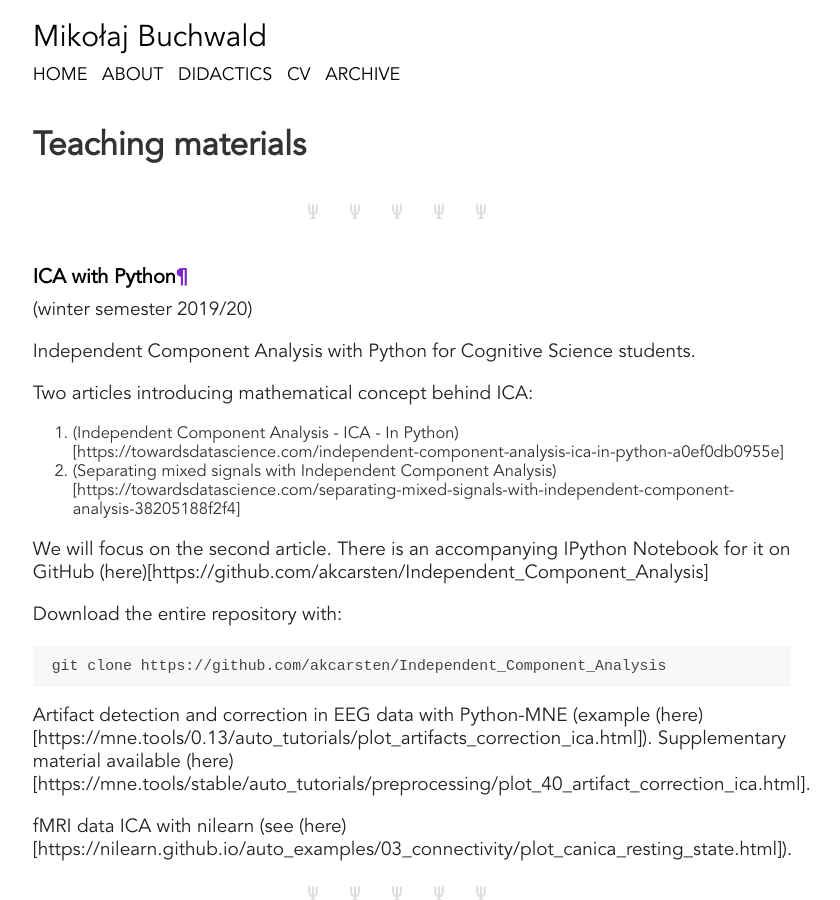
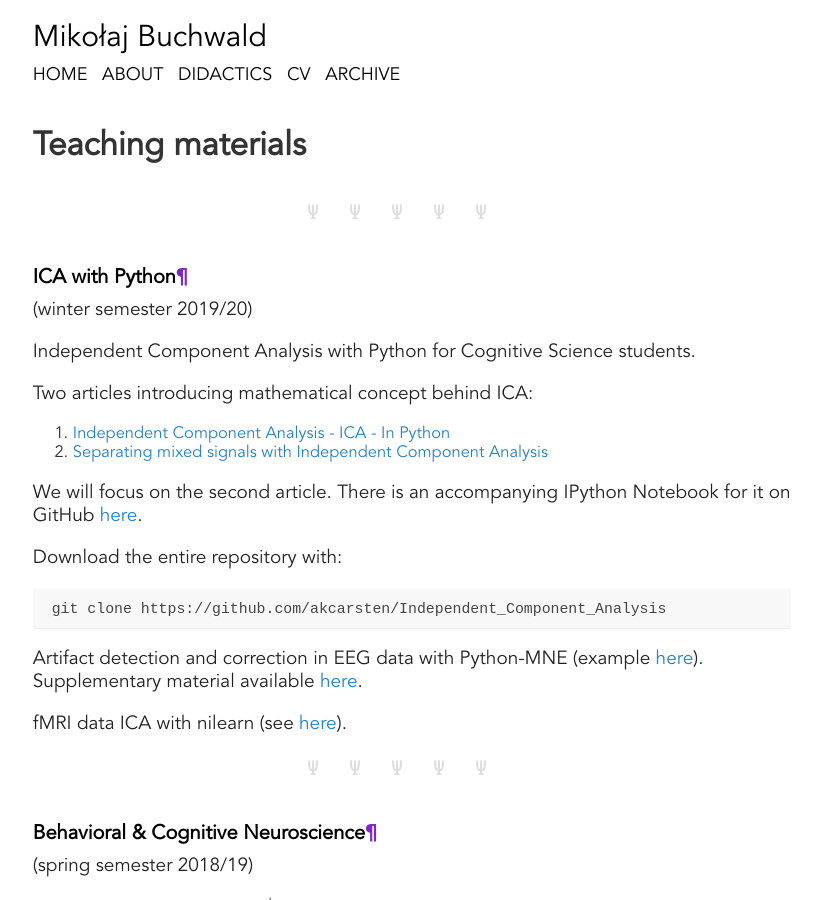
Before and after one commit to mikbuch/mikbuch.github.io, a Jekyll site: the page built from didactics.md, in a window 1280 px wide and 900 px high. Shown: the whole window, without its empty margins (228-1068 px from the left). Built offline with Jekyll 4.4.1, drawn with Linux system fonts in a browser that asks for light colours; some of the changed lines change nothing that is shown.

Commit message:
Brackets and tag

````diff
--- a/didactics.md
+++ b/didactics.md
@@ -7,26 +7,26 @@ title: Didactics
 
 ***
 
-## <a name="ica"></a>ICA with Python[¶](#bcn)
+## <a name="ica"></a>ICA with Python[¶](#ica)
  (winter semester 2019/20)
 &nbsp;
 
 Independent Component Analysis with Python for Cognitive Science students.
 
 Two articles introducing mathematical concept behind ICA:
- 1. (Independent Component Analysis - ICA - In Python)[https://towardsdatascience.com/independent-component-analysis-ica-in-python-a0ef0db0955e]
- 2. (Separating mixed signals with Independent Component Analysis)[https://towardsdatascience.com/separating-mixed-signals-with-independent-component-analysis-38205188f2f4]
+ 1. [Independent Component Analysis - ICA - In Python](https://towardsdatascience.com/independent-component-analysis-ica-in-python-a0ef0db0955e)
+ 2. [Separating mixed signals with Independent Component Analysis](https://towardsdatascience.com/separating-mixed-signals-with-independent-component-analysis-38205188f2f4)
 
- We will focus on the second article. There is an accompanying IPython Notebook for it on GitHub (here)[https://github.com/akcarsten/Independent_Component_Analysis]
+ We will focus on the second article. There is an accompanying IPython Notebook for it on GitHub [here](https://github.com/akcarsten/Independent_Component_Analysis).
 
  Download the entire repository with:
  ```bash
  git clone https://github.com/akcarsten/Independent_Component_Analysis
  ```
 
- Artifact detection and correction in EEG data with Python-MNE (example (here)[https://mne.tools/0.13/auto_tutorials/plot_artifacts_correction_ica.html]). Supplementary material available (here)[https://mne.tools/stable/auto_tutorials/preprocessing/plot_40_artifact_correction_ica.html].
+ Artifact detection and correction in EEG data with Python-MNE (example [here](https://mne.tools/0.13/auto_tutorials/plot_artifacts_correction_ica.html)). Supplementary material available [here](https://mne.tools/stable/auto_tutorials/preprocessing/plot_40_artifact_correction_ica.html).
 
- fMRI data ICA with nilearn (see (here)[https://nilearn.github.io/auto_examples/03_connectivity/plot_canica_resting_state.html]).
+ fMRI data ICA with nilearn (see [here](https://nilearn.github.io/auto_examples/03_connectivity/plot_canica_resting_state.html)).
 
 ***
 
````
